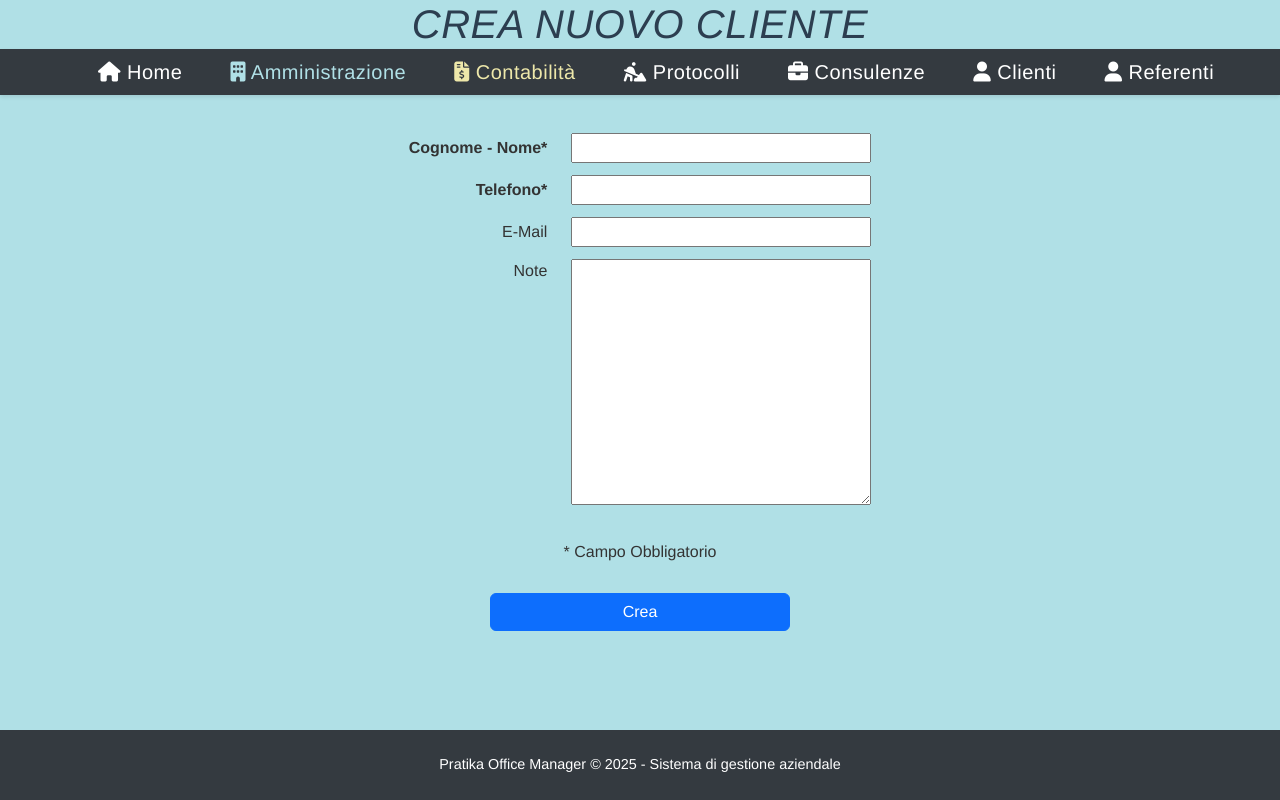
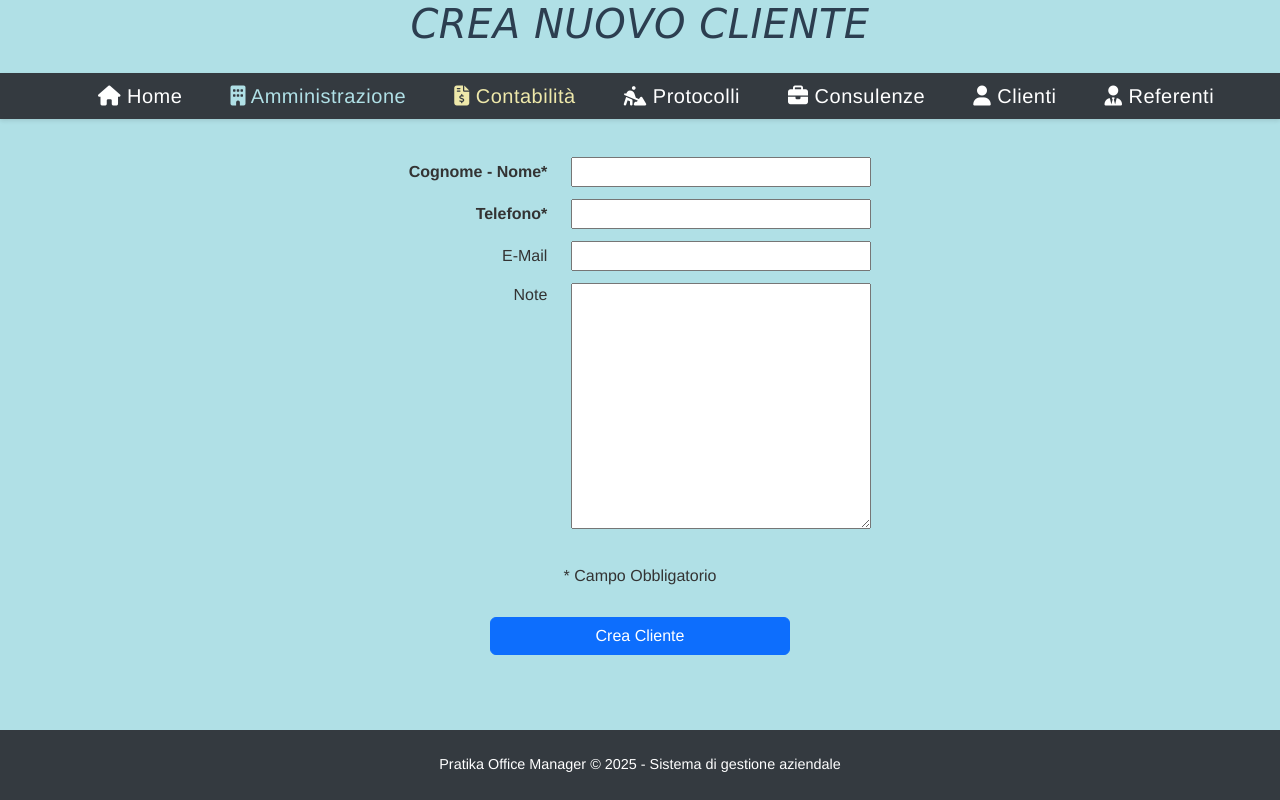
Before and after one commit to Claudio1108/MY_ACC, a Django app: page /CreateCliente/ in a window 1280 px wide. Run offline with Django 3.2, Linux system fonts and the light colour scheme; a user stored in the database is signed in; some libraries are stand-ins or nearby versions.

Commit message:
fix: improved front end

```diff
--- a/templates/Amministrazione/Cliente/CreateCliente.html
+++ b/templates/Amministrazione/Cliente/CreateCliente.html
@@ -49,7 +49,7 @@
     <br>
     <h6>* Campo Obbligatorio </h6>
     <br>
-    <input type="submit" class="btn btn-primary" value="Crea">
+    <input type="submit" class="btn btn-primary" value="Crea Cliente">
 </form>
 
 {% endblock %}
--- a/templates/Amministrazione/Cliente/UpdateCliente.html
+++ b/templates/Amministrazione/Cliente/UpdateCliente.html
@@ -48,7 +48,7 @@
     <br>
     <h6>* Campo Obbligatorio </h6>
     <br>
-    <input type="submit" class="btn btn-primary" value="Modifica">
+    <input type="submit" class="btn btn-primary" value="Modifica Cliente">
 </form>
 
 {% endblock %}
--- a/templates/Amministrazione/Consulenza/CreateConsulenza.html
+++ b/templates/Amministrazione/Consulenza/CreateConsulenza.html
@@ -57,7 +57,7 @@
     <br>
     <h6>* Campo Obbligatorio </h6>
     <br>
-    <input type="submit" class="btn btn-primary" value="Crea">
+    <input type="submit" class="btn btn-primary" value="Crea Consulenza">
 </form>
 
 {% endblock %}
--- a/templates/Amministrazione/Consulenza/UpdateConsulenza.html
+++ b/templates/Amministrazione/Consulenza/UpdateConsulenza.html
@@ -59,7 +59,7 @@
     <br>
     <h6>* Campo Obbligatorio </h6>
     <br>
-    <input type="submit" class="btn btn-primary" value="Modifica">
+    <input type="submit" class="btn btn-primary" value="Modifica Consulenza">
 </form>
 
 {% endblock %}
--- a/templates/Amministrazione/Protocollo/CreateProtocol.html
+++ b/templates/Amministrazione/Protocollo/CreateProtocol.html
@@ -61,7 +61,7 @@
     <br>
     <h6>* Campo Obbligatorio </h6>
     <br>
-    <input type="submit" class="btn btn-primary" value="Crea">
+    <input type="submit" class="btn btn-primary" value="Crea Protocollo">
 </form>
 
 {% endblock %}
--- a/templates/Amministrazione/Protocollo/UpdateProtocol.html
+++ b/templates/Amministrazione/Protocollo/UpdateProtocol.html
@@ -63,7 +63,7 @@
     <br>
     <h6>* Campo Obbligatorio </h6>
     <br>
-    <input type="submit" class="btn btn-primary" value="Modifica">
+    <input type="submit" class="btn btn-primary" value="Modifica Protocollo">
 </form>
 
 {% endblock %}
--- a/templates/Amministrazione/Referente/CreateReferente.html
+++ b/templates/Amministrazione/Referente/CreateReferente.html
@@ -49,7 +49,7 @@
     <br>
     <h6>* Campo Obbligatorio </h6>
     <br>
-    <input type="submit" class="btn btn-primary" value="Crea">
+    <input type="submit" class="btn btn-primary" value="Crea Referente">
 </form>
 
 {% endblock %}
--- a/templates/Amministrazione/Referente/UpdateReferente.html
+++ b/templates/Amministrazione/Referente/UpdateReferente.html
@@ -49,7 +49,7 @@
     <br>
     <h6>* Campo Obbligatorio </h6>
     <br>
-    <input type="submit" class="btn btn-primary" value="Modifica">
+    <input type="submit" class="btn btn-primary" value="Modifica Referente">
 </form>
 
 {% endblock %}
--- a/templates/Contabilita/Ricavo/CreateRicavo.html
+++ b/templates/Contabilita/Ricavo/CreateRicavo.html
@@ -54,7 +54,7 @@
     <br>
     <h6>* Campo Obbligatorio </h6>
     <br>
-    <input type="submit" class="btn btn-primary" value="Crea">
+    <input type="submit" class="btn btn-primary" value="Crea Ricavo">
 </form>
 
 {% endblock %}
--- a/templates/Contabilita/Ricavo/UpdateRicavo.html
+++ b/templates/Contabilita/Ricavo/UpdateRicavo.html
@@ -54,7 +54,7 @@
     <br>
     <h6>* Campo Obbligatorio </h6>
     <br>
-    <input type="submit" class="btn btn-primary" value="Modifica">
+    <input type="submit" class="btn btn-primary" value="Modifica Ricavo">
 </form>
 
 {% endblock %}
--- a/templates/Contabilita/SpesaCommessa/CreateSpesaCommessa.html
+++ b/templates/Contabilita/SpesaCommessa/CreateSpesaCommessa.html
@@ -46,7 +46,7 @@
     <br>
     <h6>* Campo Obbligatorio </h6>
     <br>
-    <input type="submit" class="btn btn-primary" value="Crea">
+    <input type="submit" class="btn btn-primary" value="Crea Spesa di Commessa">
 </form>
 
 {% endblock %}
--- a/templates/Contabilita/SpesaCommessa/UpdateSpesaCommessa.html
+++ b/templates/Contabilita/SpesaCommessa/UpdateSpesaCommessa.html
@@ -46,7 +46,7 @@
     <br>
     <h6>* Campo Obbligatorio </h6>
     <br>
-    <input type="submit" class="btn btn-primary" value="Modifica">
+    <input type="submit" class="btn btn-primary" value="Modifica Spesa di Commessa">
 </form>
 
 {% endblock %}
--- a/templates/Contabilita/SpesaGestione/CreateSpesaGestione.html
+++ b/templates/Contabilita/SpesaGestione/CreateSpesaGestione.html
@@ -46,7 +46,7 @@
     <br>
     <h6>* Campo Obbligatorio </h6>
     <br>
-    <input type="submit" class="btn btn-primary" value="Crea">
+    <input type="submit" class="btn btn-primary" value="Crea Spesa di Gestione">
 </form>
 
 {% endblock %}
--- a/templates/Contabilita/SpesaGestione/UpdateSpesaGestione.html
+++ b/templates/Contabilita/SpesaGestione/UpdateSpesaGestione.html
@@ -45,7 +45,7 @@
     <br>
     <h6>* Campo Obbligatorio </h6>
     <br>
-    <input type="submit" class="btn btn-primary" value="Modifica">
+    <input type="submit" class="btn btn-primary" value="Modifica Spesa di Gestione">
 </form>
 
 {% endblock %}
--- a/templates/Homepage/HomePageAmministrazione.html
+++ b/templates/Homepage/HomePageAmministrazione.html
@@ -54,14 +54,14 @@
 <div class="numeri-amministrazione">
   <div class="numeri-grid">
     <div class="numero-box">
-        <img src="https://img.icons8.com/?size=100&id=40939&format=png" alt="Protocolli Attivi" />
+        <img src="https://img.icons8.com/?size=100&id=zIJ7FbTRUVFT&format=png" alt="Protocolli Attivi" />
         <div class="numero-valore" id="n1" data-count="{{ count_active_protocols }}">0</div>
         <a href="{% url 'AllProtocols' %}?stato_protocollo=attivo">
           <div class="numero-label">Protocolli Attivi</div>
         </a>
     </div>
     <div class="numero-box">
-      <img src="https://img.icons8.com/?size=100&id=67343&format=png" alt="Protocolli Consegnati" />
+      <img src="https://img.icons8.com/?size=100&id=40939&format=png" alt="Protocolli Consegnati" />
       <div class="numero-valore" id="n2" data-count="{{ count_deactive_protocols }}">0</div>
       <a href="{% url 'AllProtocols' %}?stato_protocollo=consegnato">
         <div class="numero-label">Protocolli Consegnati</div>
--- a/templates/base.html
+++ b/templates/base.html
@@ -201,7 +201,8 @@
     <div class="container-fluid">
         <header class="page-header">
             <div class="container">
-                <h1 class="text-center">{% block name %}{% endblock %}</h1>
+                <h1 class="text-center" style="font-family: 'Comic Sans MS', 'Comic Sans', cursive;">{% block name %}{% endblock %}</h1>
+                <br>
             </div>
         </header>
 
--- a/templates/base3.html
+++ b/templates/base3.html
@@ -195,7 +195,8 @@
     <div class="container-fluid">
         <header class="page-header">
             <div class="container">
-                <h1 class="text-center">{% block name %}{% endblock %}</h1>
+                <h1 class="text-center" style="font-family: 'Comic Sans MS', 'Comic Sans', cursive;">{% block name %}{% endblock %}</h1>
+                <br>
             </div>
         </header>
 
@@ -239,7 +240,7 @@
                         </li>
                         <li class="nav-item">
                             <a class="navbar-brand" href="{% url 'AllReferenti' %}">
-                                <i class="fa-solid fa-user"></i> Referenti
+                                <i class="fa-solid fa-user-tie"></i> Referenti
                             </a>
                         </li>
                     </ul>
```
